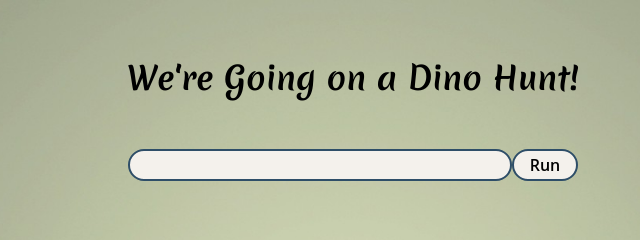
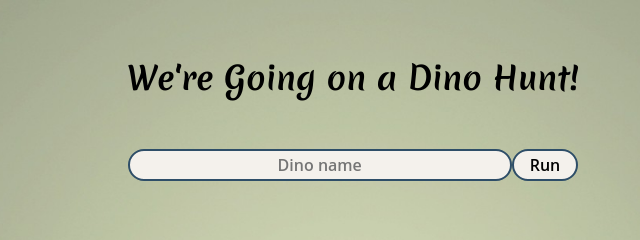
Before and after one commit to sunuwars/CJKO-autocomplete, a website: page public/index.html in a window 1280 px wide. Shown: the top 240 px of the page, 295-935 px from the left. Drawn offline with Linux system fonts and the light colour scheme.

Commit message:
added placeholder Relates #51

```diff
--- a/public/index.html
+++ b/public/index.html
@@ -20,7 +20,7 @@
     <form>
         <div id="inputs">
         <label for="dino-input" class="visually-hidden">Search for dinos here</label>
-        <input type="text" name="name"  id="dino-input" list="dino_list" autocomplete="off" >
+        <input type="text" name="name"  id="dino-input" list="dino_list" autocomplete="off" placeholder="Dino name">
         <label for="submit-input" class="visually-hidden">Search</label>
         <input type="submit" value="Run">
         </div>
```
